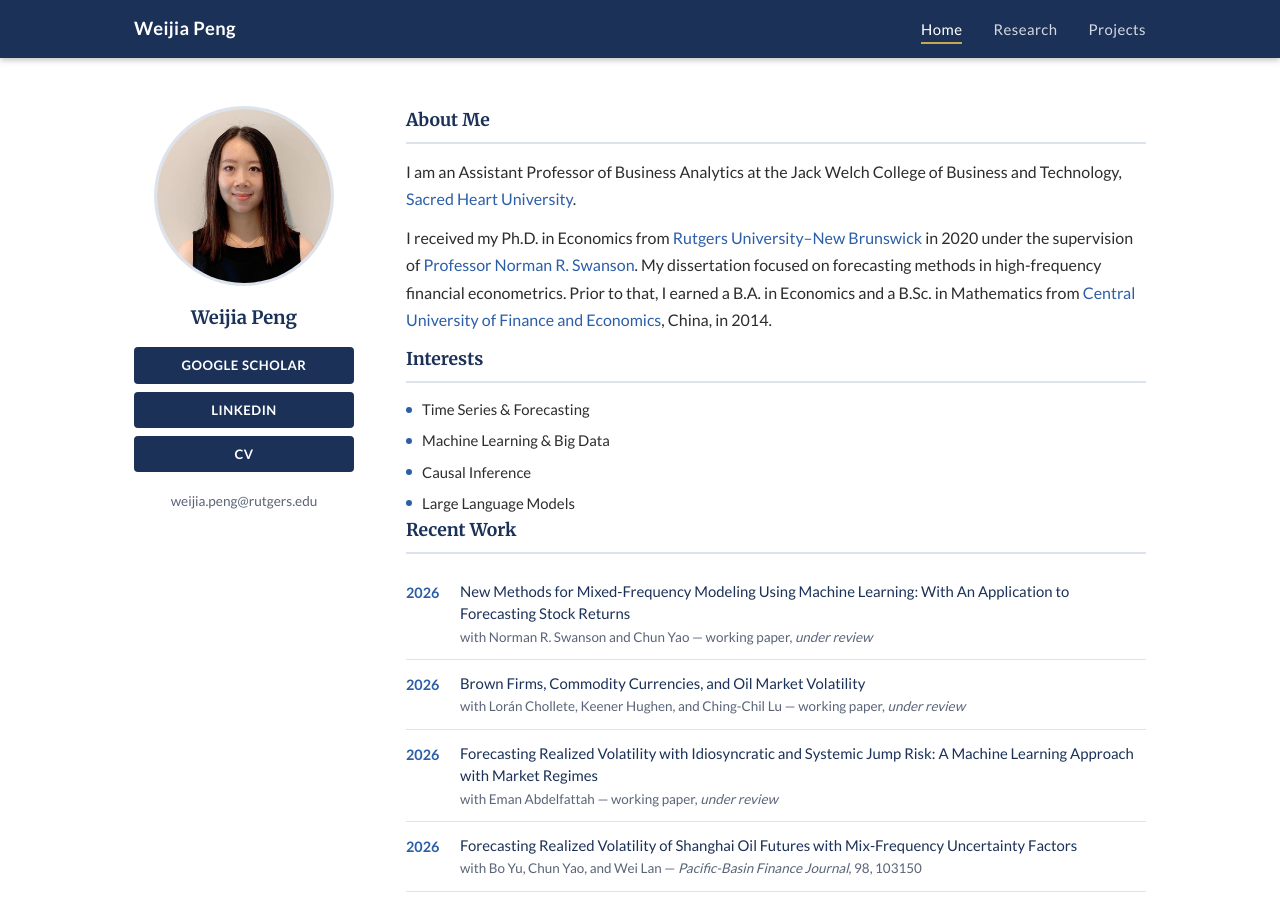
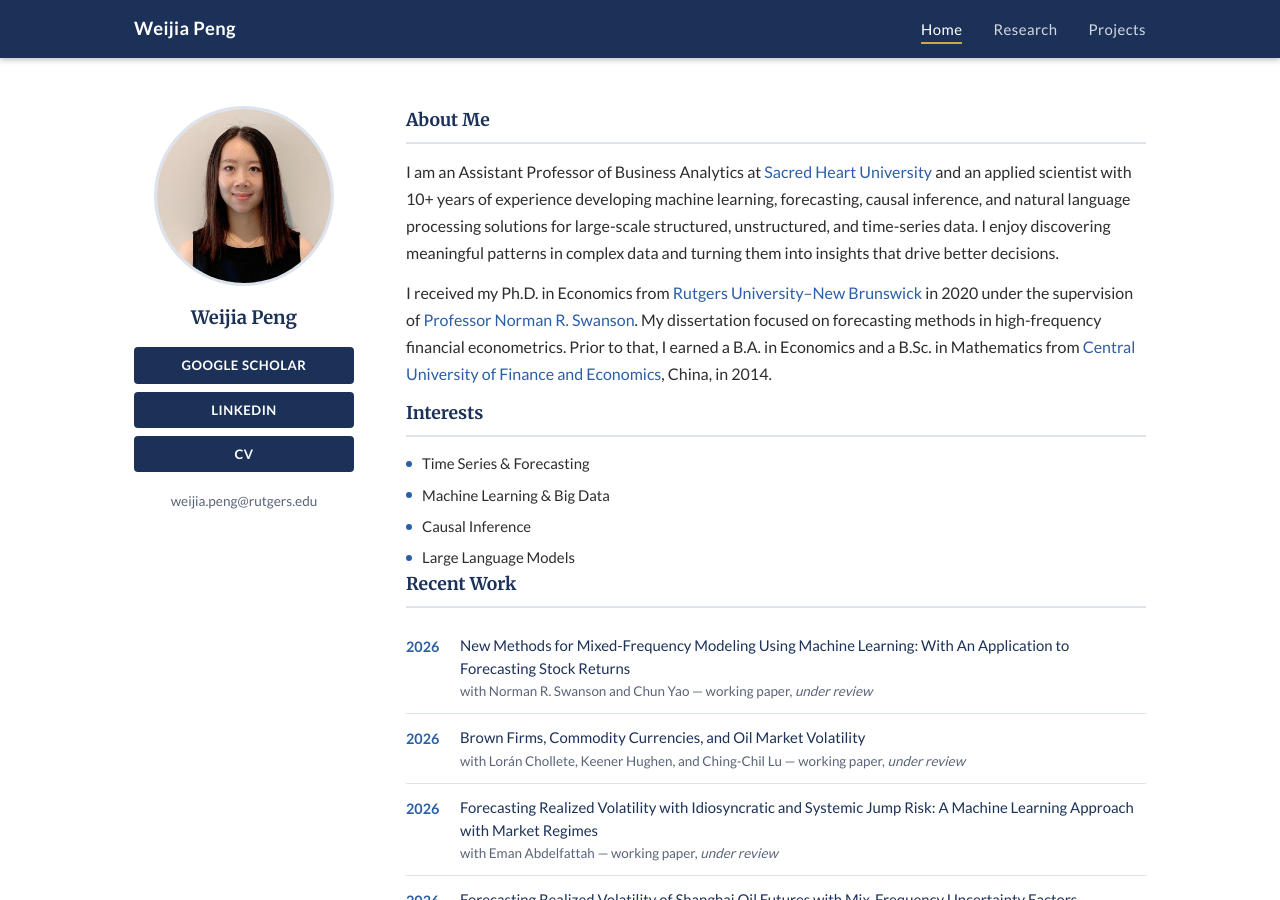
Before and after one commit to weijiap/weijiap.github.io, a Jekyll site: the page built from index.html, in a window 1280 px wide and 900 px high. Built offline with Jekyll 4.4.1, drawn with Linux system fonts in a browser that asks for light colours.

Commit message:
Update bio opening sentence
Co-Authored-By: Claude Sonnet 4.6 <noreply@anthropic.com>

```diff
--- a/index.html
+++ b/index.html
@@ -37,8 +37,7 @@ title: Home
     <section class="bio-section">
       <h2>About Me</h2>
       <p>
-        I am an Assistant Professor of Business Analytics at the
-        Jack Welch College of Business and Technology, <a href="https://www.sacredheart.edu/" target="_blank" rel="noopener">Sacred Heart University</a>.
+        I am an Assistant Professor of Business Analytics at <a href="https://www.sacredheart.edu/" target="_blank" rel="noopener">Sacred Heart University</a> and an applied scientist with 10+ years of experience developing machine learning, forecasting, causal inference, and natural language processing solutions for large-scale structured, unstructured, and time-series data. I enjoy discovering meaningful patterns in complex data and turning them into insights that drive better decisions.
       </p>
       <p>
         I received my Ph.D. in Economics from <a href="https://newbrunswick.rutgers.edu/" target="_blank" rel="noopener">Rutgers University&ndash;New Brunswick</a> in 2020 under the supervision of
```
